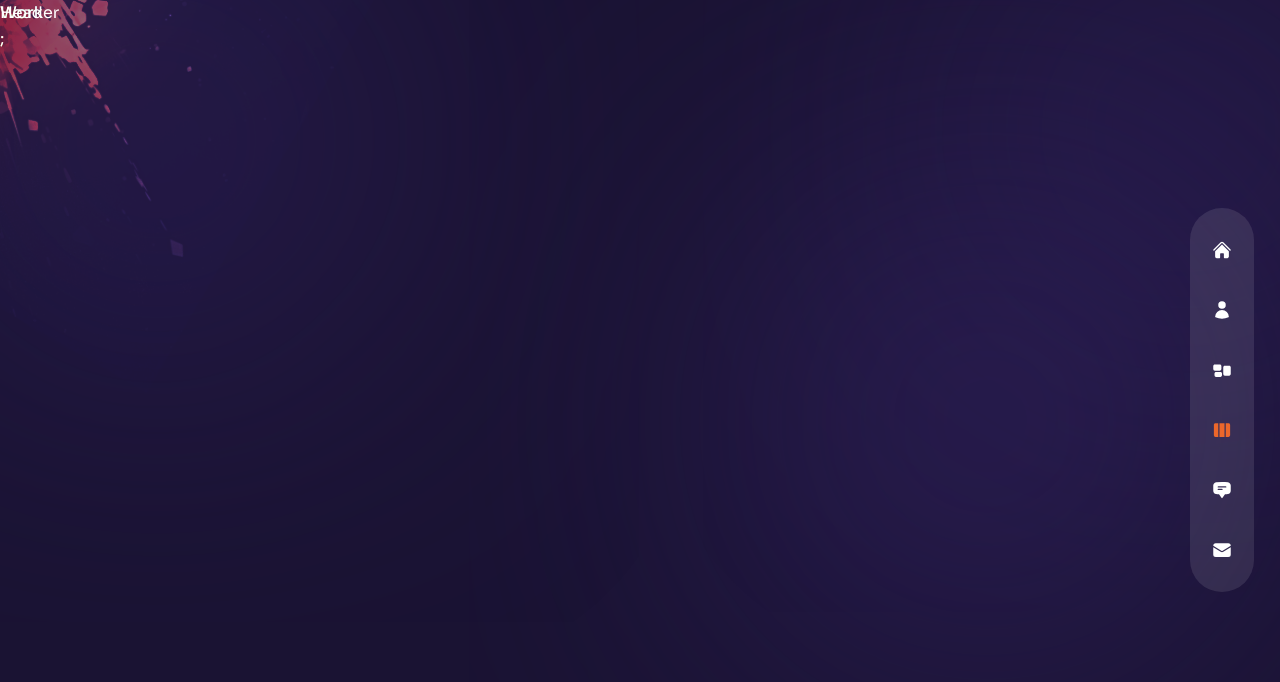
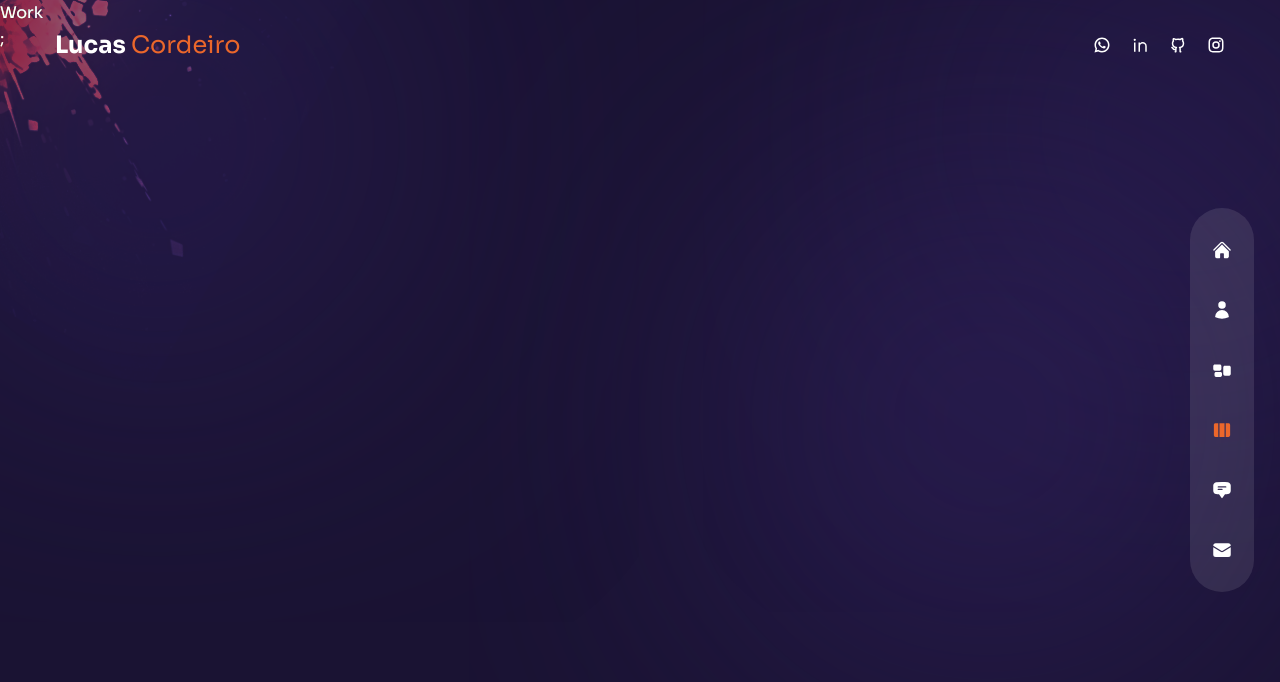
Before and after one commit to JoaoLucasCordeiro/myPortfolio, a Next.js app: page /work in a window 1280 px wide. Shown: the top 682 px of the page. Built offline with nearby package versions, Linux system fonts and the light colour scheme.

Commit message:
header finished

```diff
--- a/components/Header.js
+++ b/components/Header.js
@@ -1,6 +1,25 @@
+import Image from "next/image"
+
+import Link from "next/link"
+
+import Socials from "../components/Socials"
+
+
 const Header = () => {
   return (
-    <header className="absolute z-30 w-full ">Header</header>
+    <header className="absolute z-30 w-full flex items-center px-16 xl:px-0 xl:h-[90px]">
+      <div className="container mx-auto">
+        <div className="flex flex-col lg:flex-row justify-between items-center gap-y-6 py-8">
+
+          <Link href={"/"}>
+            <h1 className="text-2xl font-bold">Lucas <span className="font-normal text-accent">Cordeiro</span></h1>
+          </Link>
+
+          <Socials />
+
+        </div>
+      </div>
+    </header>
   )
 };
 
--- a/components/Socials.js
+++ b/components/Socials.js
@@ -1,5 +1,24 @@
+
+import Link from "next/link";
+import { RiWhatsappLine, RiInstagramLine, RiLinkedinLine, RiGithubLine } from "react-icons/ri"
+
 const Socials = () => {
-  return <div>Socials</div>;
-};
+  return (
+    <div className="flex items-center gap-x-5 text-lg">
+      <Link href={""} className="hover:text-accent transition-all duration-300">
+        <RiWhatsappLine  />
+      </Link>
+      <Link href={""} className="hover:text-accent transition-all duration-300">
+        <RiLinkedinLine  />
+      </Link>
+      <Link href={""} className="hover:text-accent transition-all duration-300">
+        <RiGithubLine  />
+      </Link>
+      <Link href={""} className="hover:text-accent transition-all duration-300">
+        <RiInstagramLine  />
+      </Link>
+    </div>
+  )
+}
 
 export default Socials;
```
Also changed, not shown: public/logo.png (added), public/logo.svg (deleted).
